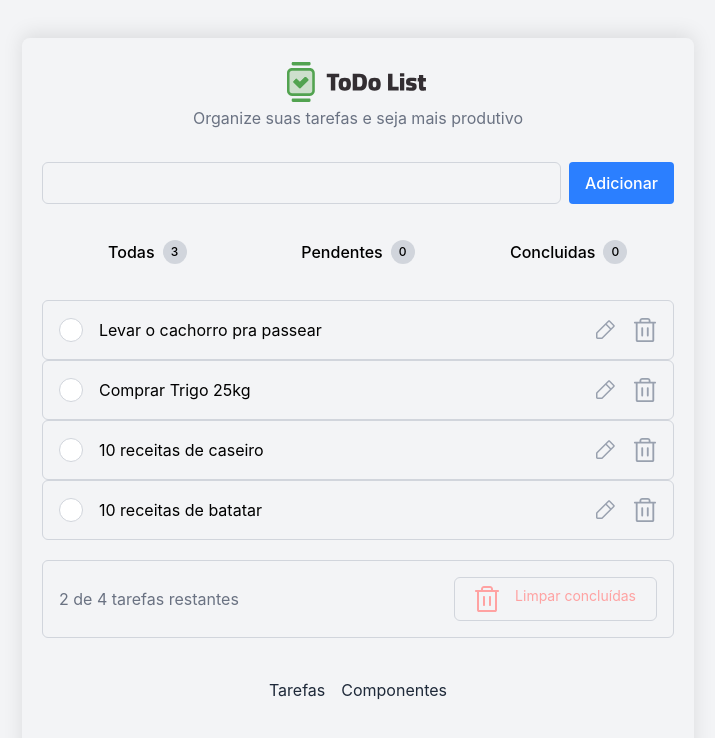
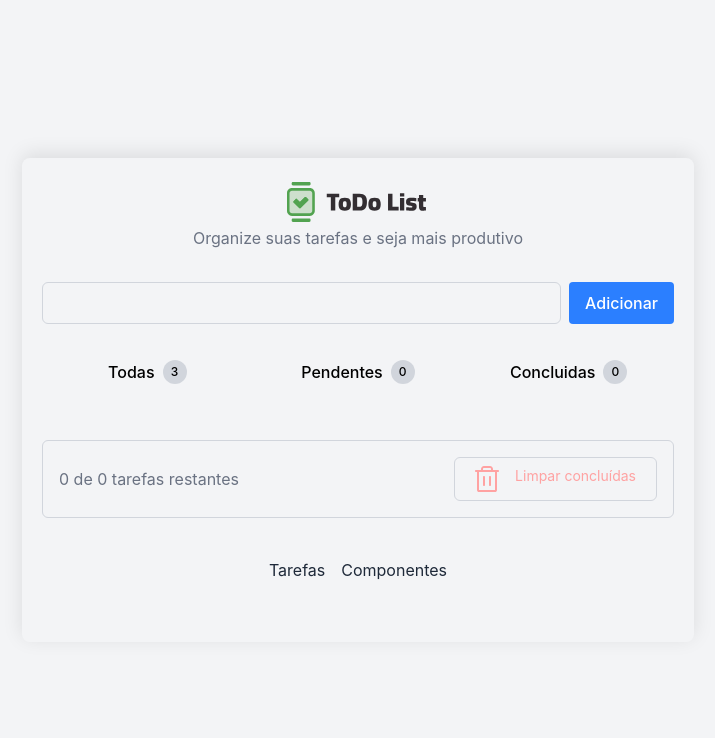
Before and after one commit to bruno0023/todo-list-react, a React (Vite) app: page / in a window 1280 px wide. Shown: the top 738 px of the page, without its empty margins (282-997 px from the left). Built offline with nearby package versions, Linux system fonts and the light colour scheme.

Commit message:
feat: açoes criadas editar e deletar, metrica para verificar quantidades de tasks em seus respectivos states

```diff
--- a/src/components/circle-check.tsx
+++ b/src/components/circle-check.tsx
@@ -1,4 +1,3 @@
-import { useState } from "react";
 import { cva, type VariantProps } from "class-variance-authority";
 import Check from "../assets/icons/check.svg?react";
 
@@ -22,27 +21,23 @@ const circleCheckboxVariants = cva(
 );
 
 interface CircleCheckboxProps
-  extends VariantProps<typeof circleCheckboxVariants> {
-  checked?: boolean;
-  onChange?: (value: boolean) => void;
+  extends React.ComponentProps<'button'>,
+    VariantProps<typeof circleCheckboxVariants> {
+  checked: boolean;
 }
 
 export default function CircleCheckbox({
-  checked = false,
+  checked,
+  ...props
 }: CircleCheckboxProps) {
-  const [isChecked, setIsChecked] = useState(checked);
 
-  const handleToggle = () => {
-    const newValue = !isChecked;
-    setIsChecked(newValue);
-  };
 
   return (
     <button
-      onClick={handleToggle}
-      className={circleCheckboxVariants({ checked: isChecked })}
+      {...props}
+      className={circleCheckboxVariants({ checked: checked })}
     >
-      {isChecked && (
+      {checked && (
         <Check className="w-4 h-4 text-white" strokeWidth={3} />
       )}
     </button>
--- a/src/core-components/search.tsx
+++ b/src/core-components/search.tsx
@@ -34,7 +34,7 @@ export default function Search({
 
     return (
         <form onSubmit={handleSaveTask} className={searchVariants({ className })}>
-            <InputText onChange={handleChangeTaskTitle} className="flex-1" value={taskTitle}/>
+            <InputText required onChange={handleChangeTaskTitle} className="flex-1" value={taskTitle}/>
             <Button type="submit">Adicionar</Button>
         </form>
     );
--- a/src/core-components/task-item.tsx
+++ b/src/core-components/task-item.tsx
@@ -1,4 +1,4 @@
-import React from 'react'
+import React, { useState } from 'react'
 import Card from '../components/card';
 import CircleCheckbox from '../components/circle-check';
 
@@ -8,37 +8,88 @@ import Xicon from '../assets/icons/x.svg?react';
 import CheckIcon from '../assets/icons/check.svg?react';
 import ButtonIcon from '../components/button-icon';
 
-type TaskItemProps = {
-  children: string
+//HOOKS
+import useTask from '../hooks/useTask';
+import type { Task } from '../models/task';
+
+interface TasksItemProps {
+  task: Task;
 }
 
 
-export default function Taskitem({
-  children,
-}: TaskItemProps) {
+export default function TaskItem({ task }: TasksItemProps) {
 
-  const [isEditing, setIsEditing] = React.useState(false);
+  const [taskTitle, setTaskTitle] = useState(task.title || '')
+  const [isEditing, setIsEditing] = useState(false);
+  const { deleteTask, updateTask, updateStateTask } = useTask()
 
   function handleEdit() {
-    setIsEditing((prev) => !prev);
+    setIsEditing(true);
+  }
+
+  function handleExitEdit() {
+    setTaskTitle(task.title)
+    setIsEditing(false);
+  }
+
+  function handleUpdateStateTask(id: string) {
+    updateStateTask(id)
+  }
+
+  function handleConfirmUpdateTask(e: React.FormEvent<HTMLFormElement>, id: string, newTaskTitle: string) {
+    e.preventDefault()
+    updateTask(id, newTaskTitle)
+    setIsEditing(false)
+  }
+
+  function handleChangeTaskTitle(e: React.ChangeEvent<HTMLInputElement>) {
+    setTaskTitle(e.target.value)
+  }
+
+  function handleDeleteTaks(id: string) {
+    deleteTask(id)
   }
 
 
   return (
     !isEditing ? (
-      <Card className="flex items-center gap-4 w-full h-15 px-4 py-1">
-        <CircleCheckbox />
-        <h1 className='flex flex-1'>{children}</h1>
-        <ButtonIcon IconComponent={Pincel} variant="edit" onClick={handleEdit}/>
-        <ButtonIcon IconComponent={TrashIcon} variant="delete"/>
+
+      <Card key={task.id} className="flex items-center gap-4 w-full h-15 px-4 py-1">
+        <CircleCheckbox checked={task.concluded} onClick={() => handleUpdateStateTask(task.id)}/>
+        <h1 className={`flex flex-1 ${task.concluded ? 'line-through text-gray-400' : ''}`}>{task.title}</h1>
+        <ButtonIcon
+          IconComponent={Pincel}
+          variant="edit"
+          onClick={handleEdit} />
+        <ButtonIcon
+          IconComponent={TrashIcon}
+          variant="delete"
+          onClick={() => handleDeleteTaks(task.id)} />
       </Card>
+
     ) : (
-      <Card className="flex items-center gap-4 w-full h-15 px-4 py-1">
-        <input type="text" className='flex flex-1 border-b border-solid border-gray-400 outline-none p-1' />
-        <ButtonIcon IconComponent={Xicon} variant="cancel" onClick={handleEdit}/>
-        <ButtonIcon IconComponent={CheckIcon} variant="confirm"/>
-      </Card>
-    )
 
-  );
+      <form onSubmit={(e) => handleConfirmUpdateTask(e, task.id, taskTitle)}>
+        <Card key={task.id} className="flex items-center gap-4 w-full h-15 px-4 py-1">
+          <input
+            type="text"
+            className='flex flex-1 border-b border-solid border-gray-400 outline-none p-1'
+            autoFocus
+            onChange={(e) => handleChangeTaskTitle(e)}
+            value={taskTitle} />
+          <ButtonIcon
+            type='button'
+            IconComponent={Xicon}
+            variant="cancel"
+            onClick={handleExitEdit} />
+          <ButtonIcon
+            type='submit'
+            IconComponent={CheckIcon}
+            variant="confirm" />
+        </Card>
+      </form>
+
+    ))
+
+
 }
--- a/src/core-components/task-list.tsx
+++ b/src/core-components/task-list.tsx
@@ -1,13 +1,18 @@
 import Taskitem from "./task-item";
 
+//Hooks
+import useTasks from '../hooks/useTask'
+
+
 export default function TaskList() {
+
+    const { tasks } = useTasks()
+
     return <>
-
         <div>
-            <Taskitem>Levar o cachorro pra passear</Taskitem>
-            <Taskitem>Comprar Trigo 25kg</Taskitem>
-            <Taskitem>10 receitas de caseiro</Taskitem>
-            <Taskitem>10 receitas de batatar</Taskitem>
+            {tasks.map(task => (
+                <Taskitem key={task.id} task={task} />
+            ))}
         </div>
 
     </>;
--- a/src/core-components/task-summary.tsx
+++ b/src/core-components/task-summary.tsx
@@ -2,14 +2,27 @@ import Card from "../components/card";
 import Text from "../components/text";
 import TrashIcon from "../assets/icons/trash.svg?react";
 
+//Hooks
+import useTask from "../hooks/useTask";
+import useTaks from "../hooks/useTasks";
+
 export default function TaskSummary() {
+
+    const { TasksInfo } = useTaks();
+    const {deleteConcluedTask} = useTask()
+
+    function handleDeleteConcluedTask() {
+        deleteConcluedTask();
+    }
+
     return (
         <Card className="flex items-center justify-between p-4">
             <Text variant="secondary">
-                2 de 4 tarefas restantes
+                {TasksInfo.countPending} de {TasksInfo.count} tarefas restantes
             </Text>
 
             <button
+                onClick={handleDeleteConcluedTask}
                 type="button"
                 className="
                     flex gap-4 px-5 py-2
--- a/src/hooks/useTask.tsx
+++ b/src/hooks/useTask.tsx
@@ -10,14 +10,40 @@ export default function useTask() {
         const newTask: Task = {
             id: crypto.randomUUID(),
             title: TaskTitle,
-            concluded: 'created'
+            concluded: false,
+            state: 'creating'
         }
 
-        setTasks([...tasks, newTask] )
+        setTasks([...tasks, newTask])
+    }
+
+    function updateTask(id: string, taskNewTitle: string) {
+        if (!taskNewTitle.trim()) return;
+        const taskUpdated = tasks.map((task) => task.id === id ? { ...task, title: taskNewTitle } : task)
+        setTasks(taskUpdated)
+    }
+
+    function updateStateTask(id: string) {
+        const taskConcluedUpdated = tasks.map((task) => task.id === id ? { ...task, concluded: !task.concluded } : task)
+        setTasks(taskConcluedUpdated)
+    }
+
+    function deleteConcluedTask() {
+        const newTaskFilter = tasks.filter(task => !task.concluded)
+        setTasks(newTaskFilter)
+    }
+
+    function deleteTask(id: string) {
+        const newTaskFilter = tasks.filter(task => task.id !== id)
+        setTasks(newTaskFilter)
     }
 
     return {
         tasks,
-        preparedTask
+        preparedTask,
+        updateStateTask,
+        deleteConcluedTask,
+        updateTask,
+        deleteTask
     }
 }
--- /dev/null
+++ b/src/hooks/useTasks.tsx
@@ -0,0 +1,23 @@
+import useTask from "./useTask"
+
+
+interface TaskInfoProp {
+    count: number
+    countPending: number
+    countConclued: number
+}
+
+export default function useTaks() {
+    const { tasks } = useTask();
+
+    const TasksInfo:TaskInfoProp = {
+        count: tasks.length,
+        countPending: tasks.filter(task => !task.concluded).length,
+        countConclued: tasks.filter(task => task.concluded).length
+    };
+
+    return {
+        tasks,
+        TasksInfo
+    };
+}
--- a/src/models/task.tsx
+++ b/src/models/task.tsx
@@ -5,6 +5,6 @@ export type TaskState = 'creating' | 'created';
 export interface Task {
     id: string,
     title: string,
-    concluded: TaskState,
-    state?: boolean
+    concluded: boolean,
+    state: TaskState
 }
```
